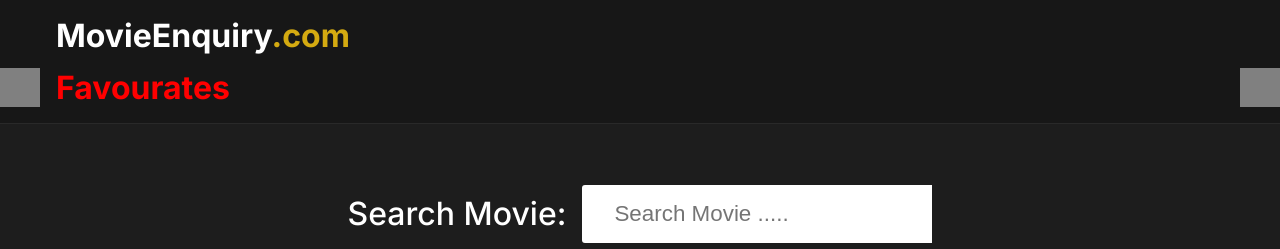
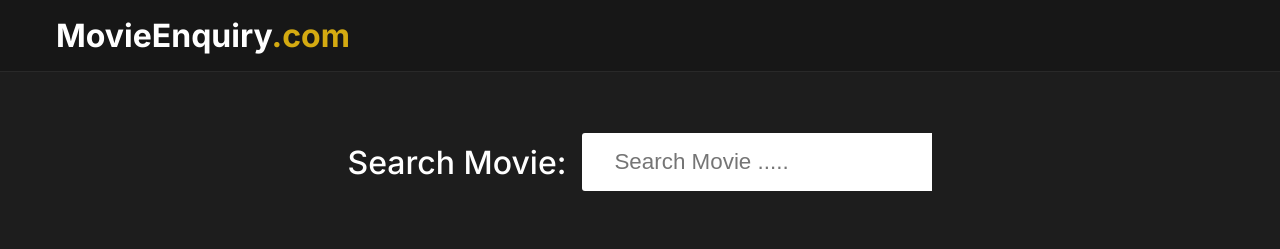
Before and after one commit to SyedMehandiRaza/IMDB-CLONE, a plain HTML site: page index.html in a window 1280 px wide. Drawn offline with Linux system fonts and the light colour scheme.

Commit message:
complete push

```diff
--- a/app.js
+++ b/app.js
@@ -1,12 +1,12 @@
-// Titles: https://www.omdbapi.com/?s=thor&page=1&apikey=bfd6b563
-// details: http://www.omdbapi.com/?i=tt3896198&apikey=bfd6b563
+// Titles: https://www.omdbapi.com/?s=thor&page=1&apikey=b0edff8a
+// details: http://www.omdbapi.com/?i=tt3896198&apikey=b0edff8a
 const movieSearchBox = document.getElementById('movie-search-box');
 const searchList = document.getElementById('search-list');
 const resultGrid = document.getElementById('result-grid');
 
 // load movies from API
 async function loadMovies(searchTerm){
-    const URL = `https://www.omdbapi.com/?s=${searchTerm}&page=1&apikey=bfd6b563`;
+    const URL = `https://www.omdbapi.com/?s=${searchTerm}&page=1&apikey=b0edff8a`;
     const res = await fetch(`${URL}`);
     const data = await res.json();
     // console.log(data.Search);
@@ -55,7 +55,7 @@ function loadMovieDetails(){
             // console.log(movie.dataset.id);
             searchList.classList.add('hide-search-list');
             movieSearchBox.value = "";
-            const result = await fetch(`https://www.omdbapi.com/?i=${movie.dataset.id}&apikey=bfd6b563`);
+            const result = await fetch(`https://www.omdbapi.com/?i=${movie.dataset.id}&apikey=b0edff8a`);
             const movieDetails = await result.json();
             // console.log(movieDetails);
             displayMovieDetails(movieDetails);
@@ -81,9 +81,6 @@ function displayMovieDetails(details){
         <p class = "plot"><b>Plot:</b> ${details.Plot}</p>
         <p class = "language"><b>Language:</b> ${details.Language}</p>
         <p class = "awards"><b><i class = "fas fa-award"></i></b> ${details.Awards}</p>
-        <div>
-            <button class="favourate"> My Favourates </button>
-        </div>
     </div>
     `;
 }
--- a/index.html
+++ b/index.html
@@ -19,9 +19,9 @@
             <div class = "container">
                 <p>MovieEnquiry<span>.com</span></p>
             </div>
-            <div class="favourate">
-               <p><a href="#" style="color: red;">Favourates</a></p>
-            </div>
+            <!-- <div class="favourate">
+               <p><a href="#" style="color: red; background-color: transparent;">Favourates</a></p>
+            </div> -->
         </div>
         <!-- end of logo -->
         <!-- search container -->
--- a/style.css
+++ b/style.css
@@ -32,14 +32,6 @@ img{
     margin: 0 auto;
     padding: 0 1rem;
     display: flex;
-}
-.wrapper .logo .favourate p{
-    background-color: var(--dark-color);
-    max-width: 1200px;
-    margin: 0 auto;
-    padding: 0 1rem;
-    display: flex;
-
 }
 .search-container{
     background-color: var(--md-dark-color);
@@ -242,11 +234,6 @@ img{
     color: var(--yellow-color);
     margin: 1rem 0.7rem 0 0;
 }
-.favourate{
-    background-color: grey;
-    color: red;
-    margin-top: 1%;
-}
 
 @media(max-width: 450px){
 
```
